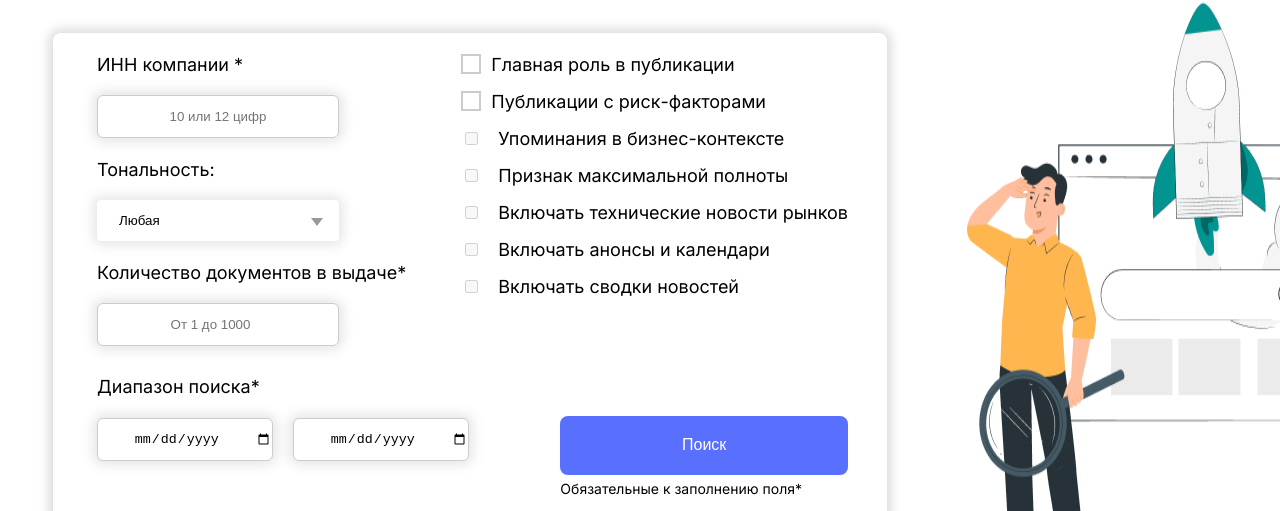
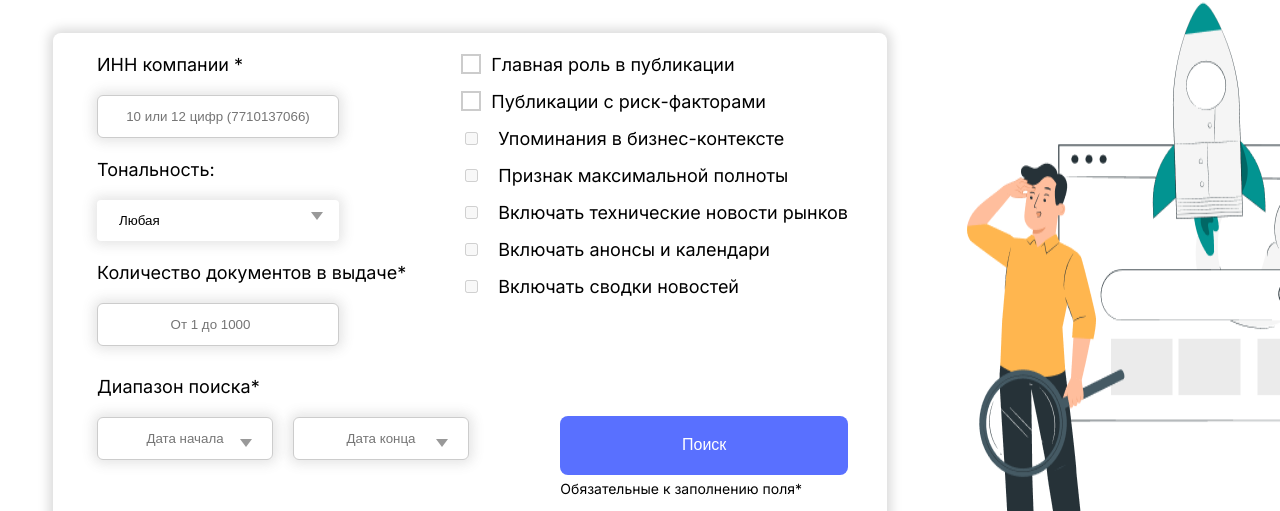
Before and after one commit to OksanaGutsevich/scan-project, a React (Vite) app: page /search in a window 1280 px wide. Shown: the part 407-918 px from the top of the page. Built offline with nearby package versions, Linux system fonts and the light colour scheme; no server answers; sample sign-in values are in the browser's storage.

Commit message:
SearchFormPage DatePiker 13/08

```diff
--- a/src/pages/ResultPage.module.css
+++ b/src/pages/ResultPage.module.css
@@ -63,8 +63,21 @@
   cursor: pointer;
 }
 
-.showMoreButton {
-  transform: translateY(-1px) scale(1.01);
+/* Эффект при наведении */
+.showMoreButton:hover {
+  transform: translateY(-2px) scale(1.02);
+  box-shadow: 0 4px 12px rgba(89, 112, 255, 0.3);
+}
+
+/* Эффект при фокусе (можно оставить как есть или сделать похожим на hover) */
+.showMoreButton:focus {
+  outline: none; /* убираем стандартный обвод */
+  transform: translateY(-2px) scale(1.02);
+}
+
+/* Опционально: эффект при нажатии */
+.showMoreButton:active {
+  transform: translateY(0) scale(1);
 }
 
 .histogramTotals {
@@ -301,4 +314,10 @@
   .histogramTotals {
     font-size: 18px;
   }
+
+  /* Убираем вертикальные линии на мобильном */
+  .monthCell::after,
+  .dataCell::after {
+    display: none;
+  }
 }
--- a/src/pages/SearchFormPage.module.css
+++ b/src/pages/SearchFormPage.module.css
@@ -154,7 +154,7 @@
   content: "";
   position: absolute;
   right: 16px;
-  top: 70%;
+  top: 60%;
   transform: translateY(-50%);
   width: 0; /* обязательно */
   height: 0; /* обязательно */
@@ -263,6 +263,7 @@
 }
 
 .formFieldcontainer {
+  margin-top: 20px;
   margin-left: 44px;
   display: flex;
   justify-content: left;
@@ -327,6 +328,26 @@
   transform: rotate(45deg);
 }
 
+.dateInputWrapper {
+  position: relative;
+  display: block; /* или flex, если нужно что-то ещё рядом */
+  width: 100%;
+}
+
+.dateInputWrapper::after {
+  content: "";
+  position: absolute;
+  right: 21px;
+  top: 60%;
+  transform: translateY(-50%);
+  width: 0;
+  height: 0;
+  border-left: 6px solid transparent;
+  border-right: 6px solid transparent;
+  border-top: 8px solid #999; /* серый треугольник вниз */
+  pointer-events: none; /* чтобы клик проходил сквозь стрелку на поле */
+}
+
 @media (max-width: 768px) {
   .containerMain {
     margin: 5px 0 0 0;
@@ -336,7 +357,20 @@
   }
 
   .formFieldcontainer {
-    display: block;
+    display: flex;
+    flex-direction: column;
+  }
+
+  .wrapperDateFromTo {
+    display: flex;
+    flex-direction: column;
+    gap: 20px;
+  }
+
+  .formFieldDate {
+    display: flex;
+    flex-direction: column;
+    gap: 20px;
   }
 
   .formFirst {
--- a/src/pages/SearchFormPage.tsx
+++ b/src/pages/SearchFormPage.tsx
@@ -7,6 +7,10 @@ import { Header } from "../components/Header/Header";
 import searchImage from "../assets/icons/search.png";
 import docImage from "../assets/icons/doc.png";
 import docsImage from "../assets/icons/docs.png";
+
+//datepicker
+import DatePicker from "react-datepicker";
+import "react-datepicker/dist/react-datepicker.css";
 
 /**
  * Валидация ИНН (10 или 12 цифр) с проверкой контрольных чисел.
@@ -87,8 +91,8 @@ function formatInn(digits: string): string {
 
 export function SearchFormPage() {
   const [inn, setInn] = useState("");
-  const [fromDate, setFromDate] = useState("");
-  const [toDate, setToDate] = useState("");
+  const [fromDate, setFromDate] = useState<Date | null>(null); // теперь Date, а не строка
+  const [toDate, setToDate] = useState<Date | null>(null);
 
   const [onlyMainRole, setOnlyMainRole] = useState(false);
   const [onlyWithRiskFactors, setOnlyWithRiskFactors] = useState(false);
@@ -142,25 +146,27 @@ export function SearchFormPage() {
       return;
     }
 
-    const from = new Date(fromDate);
-    const to = new Date(toDate);
     const now = new Date();
     now.setHours(0, 0, 0, 0);
 
-    if (from > now || to > now) {
+    if (fromDate > now || toDate > now) {
       setDateError("Даты не могут быть в будущем.");
       return;
     }
 
-    if (from > to) {
+    if (fromDate > toDate) {
       setDateError("Дата начала не может быть позже даты окончания.");
       return;
     }
 
+    // Конвертируем в строки для URL (формат YYYY-MM-DD)
+    const fromDateStr = fromDate.toISOString().split("T")[0];
+    const toDateStr = toDate.toISOString().split("T")[0];
+
     const params = new URLSearchParams({
       inn: innCleanStr,
-      fromDate,
-      toDate,
+      fromDate: fromDateStr,
+      toDate: toDateStr,
       onlyMainRole: String(onlyMainRole),
       onlyWithRiskFactors: String(onlyWithRiskFactors),
       tonality,
@@ -213,7 +219,7 @@ export function SearchFormPage() {
                     <input
                       id="inn"
                       type="text"
-                      placeholder="10 или 12 цифр"
+                      placeholder="10 или 12 цифр (7710137066)"
                       value={inn}
                       onChange={handleInnChange}
                       className={`${styles.input} ${innError ? styles.inputError : ""}`}
@@ -353,34 +359,51 @@ export function SearchFormPage() {
               </div>
 
               <div className={styles.wrapperDate}>
-                <div>
+                <div className={styles.wrapperDateFromTo}>
                   <h3 className={styles.titleDate}>Диапазон поиска*</h3>
                   <div className={styles.formFieldcontainer}>
+                    {/* Дата начала с кастомным плейсхолдером */}
                     <div className={styles.formFieldDate}>
                       <label
                         htmlFor="fromDate"
                         className={styles.label}
-                      ></label>
-                      <input
+                        style={{ display: "none" }}
+                      >
+                        Дата начала
+                      </label>
+                      <div className={styles.dateInputWrapper}>
+                        <DatePicker
                           id="fromDate"
-                        type="date"
-                        value={fromDate}
-                        onChange={(e) => setFromDate(e.target.value)}
-                        required
+                          selected={fromDate}
+                          onChange={(date) => setFromDate(date)}
+                          placeholderText="Дата начала"
                           className={`${styles.inputDate} ${dateError ? styles.inputError : ""}`}
+                          dateFormat="dd.MM.yyyy"
+                          maxDate={new Date()}
                         />
                       </div>
+                    </div>
 
+                    {/* Дата конца с кастомным плейсхолдером */}
                     <div className={styles.formFieldDate}>
-                      <label htmlFor="toDate" className={styles.label}></label>
-                      <input
+                      <label
+                        htmlFor="toDate"
+                        className={styles.label}
+                        style={{ display: "none" }}
+                      >
+                        Дата конца
+                      </label>
+                      <div className={styles.dateInputWrapper}>
+                        <DatePicker
                           id="toDate"
-                        type="date"
-                        value={toDate}
-                        onChange={(e) => setToDate(e.target.value)}
-                        required
+                          selected={toDate}
+                          onChange={(date) => setToDate(date)}
+                          placeholderText="Дата конца"
                           className={`${styles.inputDate} ${dateError ? styles.inputError : ""}`}
+                          dateFormat="dd.MM.yyyy"
+                          maxDate={new Date()}
                         />
+                      </div>
                     </div>
                   </div>
 
```
Lines whose indentation alone changed are shown as unchanged.
